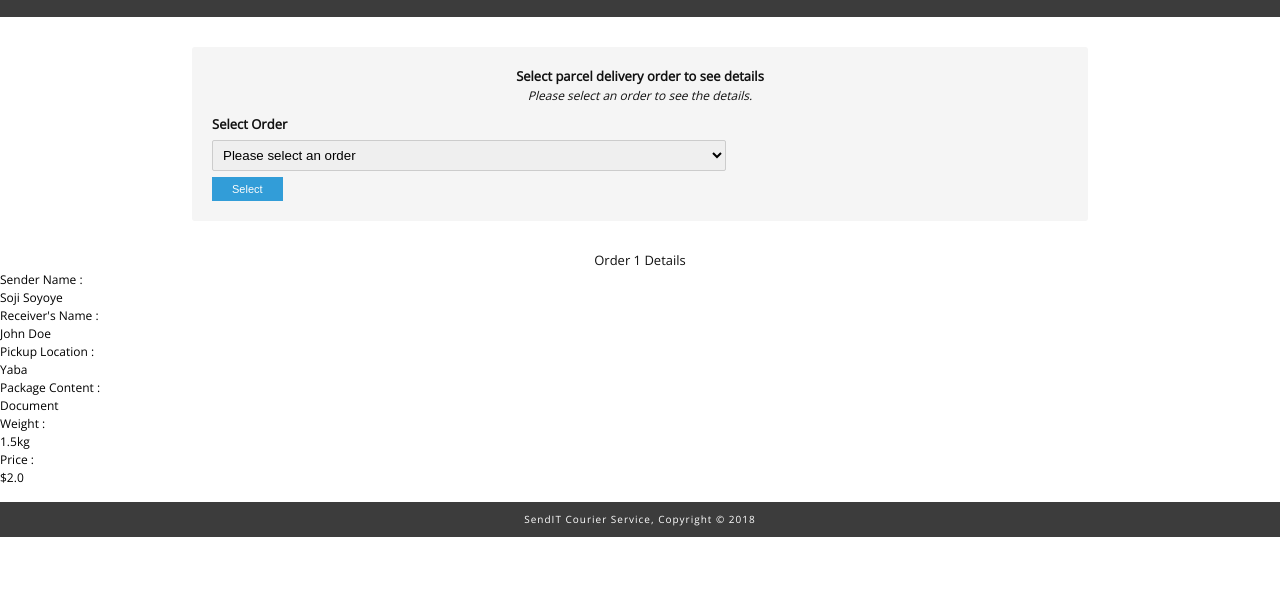
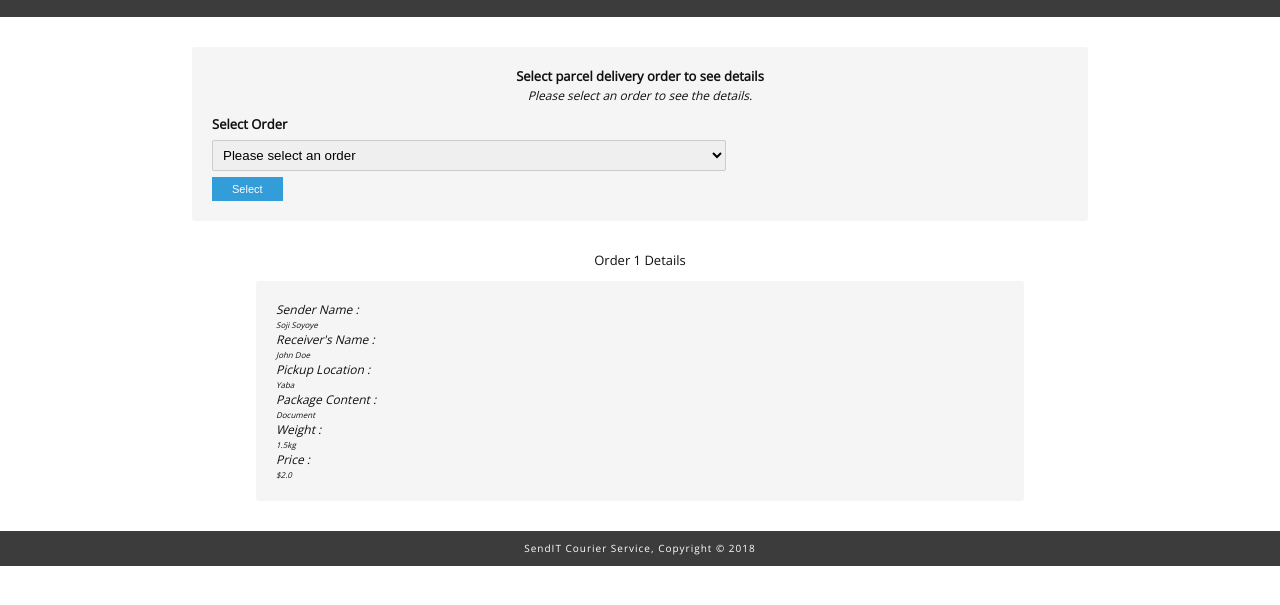
Before and after one commit to Sojisoyoye/SendIT, a plain HTML site: page UI/order_details.html in a window 1280 px wide. Shown: the part 83-688 px from the top of the page. Drawn offline with nearby package versions, Linux system fonts and the light colour scheme.

Commit message:
Add style to all created order page

```diff
--- a/UI/css/style.css
+++ b/UI/css/style.css
@@ -406,7 +406,9 @@ header nav ul li a {
     width: 80px;
     height: 80px;
     margin: 20px 20px 0;
-    background-color: #e3e3e3;
+    background-color: #f5f5f5;
+    border-radius: 3px;
+    box-shadow: #3c3c3c;
 }
 
 .dashboard-home .option p {
@@ -524,6 +526,26 @@ select {
     font-size: 8px;
 } */
 
+.order-details {
+    width: 60%;
+    margin: 0 auto;
+    margin-top: 10px;
+    margin-bottom: 30px;
+    background-color: #f5f5f5;
+    padding: 20px 20px 20px 20px;
+    box-sizing: border-box;
+    font-weight: 400;
+    color: #111111;
+    font-size: 12px;
+    font-style: italic;
+    border-radius: 3px;
+    overflow: hidden;
+}
+
+.order-details-1 {
+    font-size: 8px;
+}
+
 footer {
     padding: 10px;
     margin-top: 10px;
```
